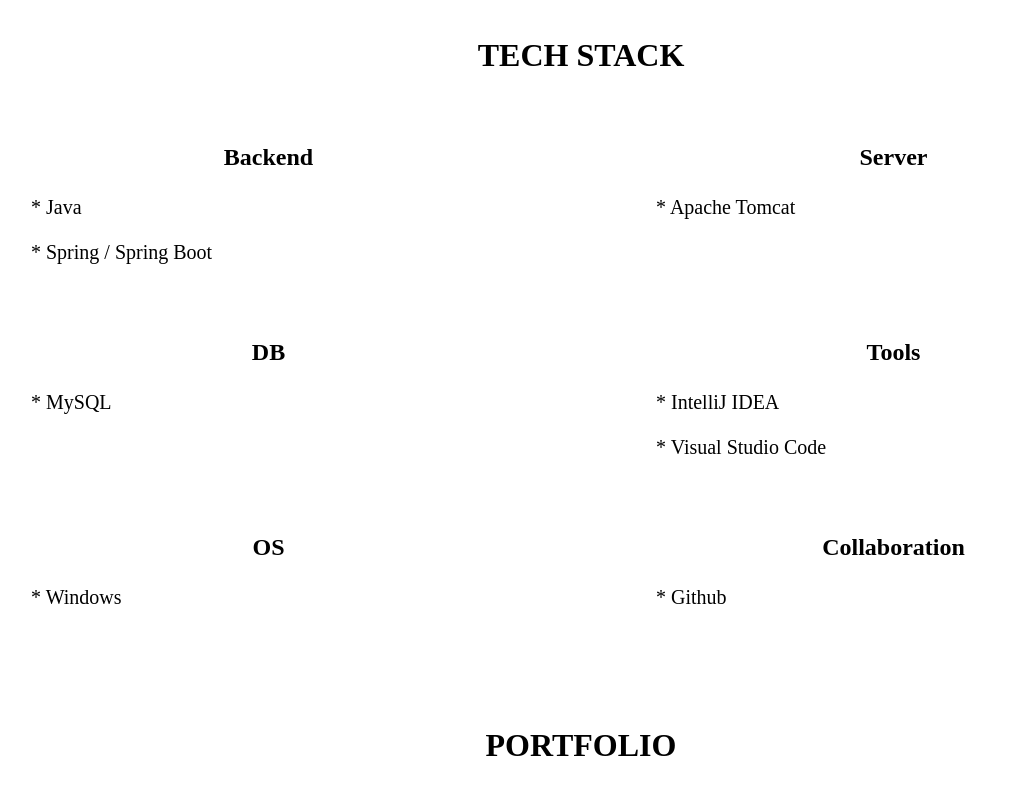
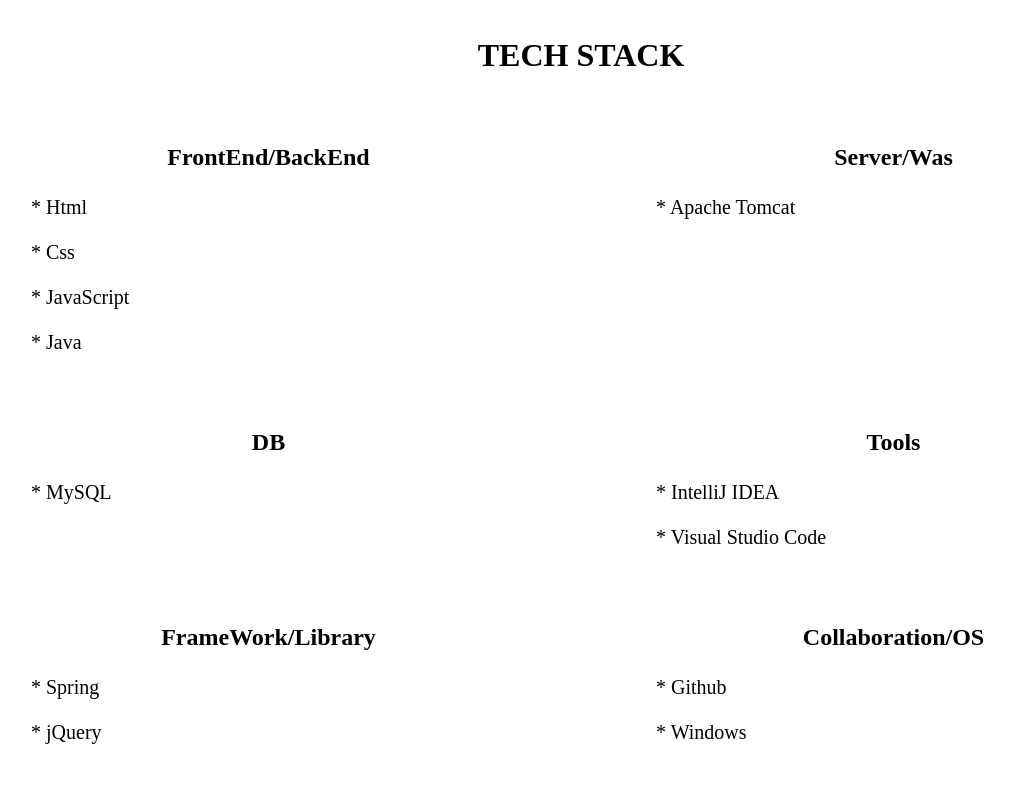
Before and after one commit to yoonheeseong/portfolio, a plain HTML site: page index.html in a window 1280 px wide. Shown: the part 820-1620 px from the top of the page, without its empty margins (59-1073 px from the left). Drawn offline with nearby package versions, Linux system fonts and the light colour scheme.

Commit message:
portfolio 1.0.7
포트폴리오 종합 사이트입니다.

```diff
--- a/index.html
+++ b/index.html
@@ -54,12 +54,14 @@
                 </div>
 
                 <div class="stack_item">
-                    <div class="stack_title">Backend</div>
+                    <div class="stack_title">FrontEnd/BackEnd</div>
+                    <div class="stack">* Html</div>
+                    <div class="stack">* Css</div>
+                    <div class="stack">* JavaScript</div>
                     <div class="stack">* Java</div>
-                    <div class="stack">* Spring / Spring Boot</div>
                 </div>
                 <div class="stack_item">
-                    <div class="stack_title">Server</div>
+                    <div class="stack_title">Server/Was</div>
                     <div class="stack">* Apache Tomcat</div>
                 </div>
                 <div class="stack_item">
@@ -72,12 +74,14 @@
                     <div class="stack">* Visual Studio Code</div>
                 </div>
                 <div class="stack_item">
-                    <div class="stack_title">OS</div>
-                    <div class="stack">* Windows</div>
+                    <div class="stack_title">FrameWork/Library</div>
+                    <div class="stack">* Spring</div>
+                    <div class="stack">* jQuery</div>
                 </div>
                 <div class="stack_item">
-                    <div class="stack_title">Collaboration</div>
+                    <div class="stack_title">Collaboration/OS</div>
                     <div class="stack">* Github</div>
+                    <div class="stack">* Windows</div>
                 </div>
 
 
```
